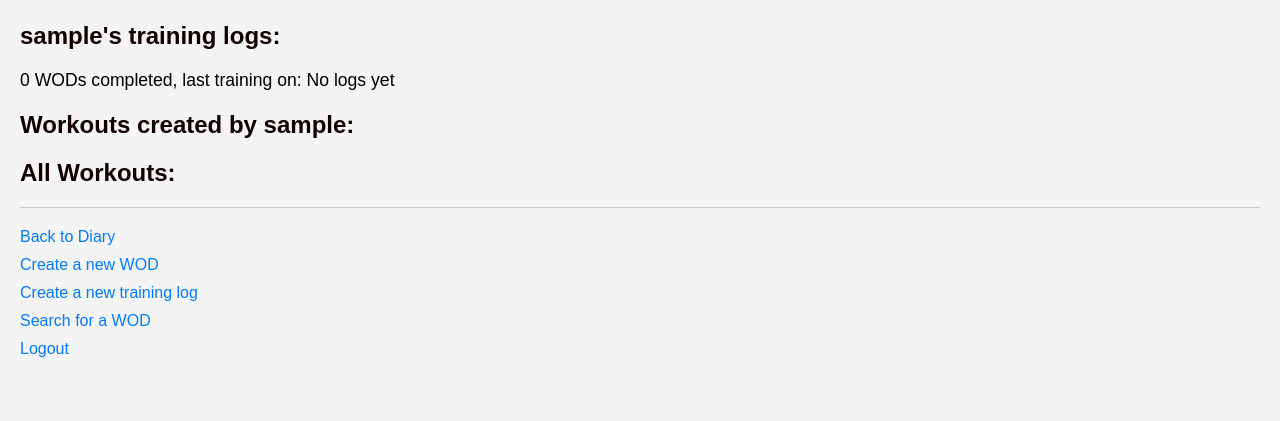
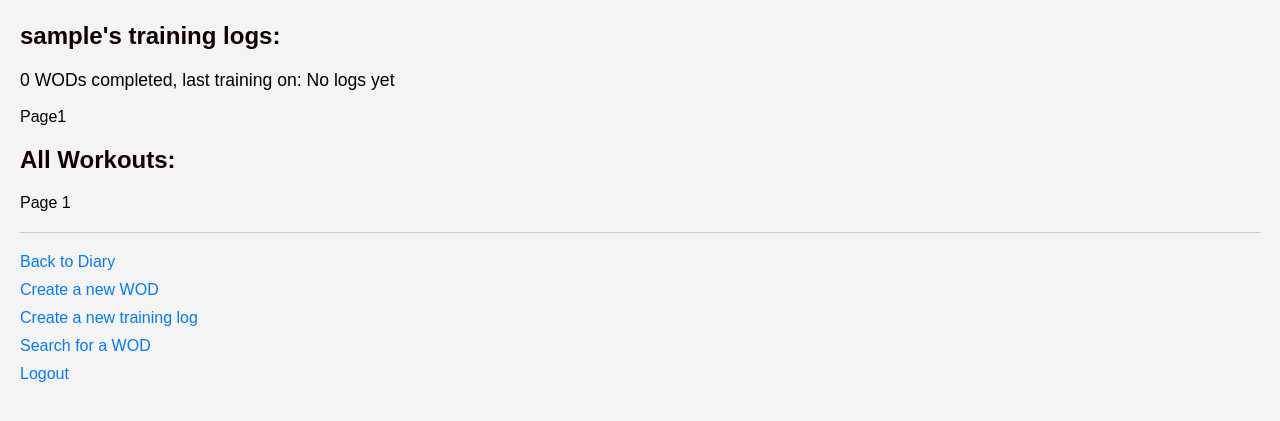
Before and after one commit to lauraelina-git/crossfit, a Flask app: page / in a window 1280 px wide. Shown: the part 78-499 px from the top of the page. Run offline with Flask 3, Linux system fonts and the light colour scheme; the visitor is signed in with stand-in values (Sample User, id 1); data that the repository does not hold is empty.

Commit message:
added pagination to workouts and logs, added indexes for better performance

```diff
--- a/app.py
+++ b/app.py
@@ -44,13 +44,23 @@ def login_required(f):
         return f(*args, **kwargs)
     return decorated_function
 
+@app.before_request
+def setup():
+    """Initialize the database before the first request."""
+    db.initialize_db()
+
 @app.route("/")
 @login_required
 def index():
     """Front-page (Diary) view"""
-    user_workoutlist = workouts.list_workouts(user_id=session["user_id"])
-    workout_list = workouts.list_workouts()
-    user_logs = logs.list_logs(user_id=session["user_id"])
+    page_workouts = request.args.get('page_workouts', 1, type=int)
+    page_logs = request.args.get('page_logs', 1, type=int)
+    per_page = 10
+
+    user_workoutlist = workouts.list_workouts(
+        page=page_workouts, per_page=per_page, user_id=session["user_id"])
+    workout_list = workouts.list_workouts(page=page_workouts, per_page=per_page)
+    user_logs = logs.list_logs(user_id=session["user_id"], page=page_logs, per_page=per_page)
 
     wod_count, last_training = logs.log_summary(user_id=session["user_id"])
     if not last_training:
@@ -58,12 +68,16 @@ def index():
 
     return render_template(
         "index.html",
-        user_workouts = user_workoutlist,
-        workouts = workout_list,
-        logs = user_logs,
-        wod_count = wod_count,
-        last_training = last_training
-        )
+        user_workouts=user_workoutlist,
+        workouts=workout_list,
+        logs=user_logs,
+        wod_count=wod_count,
+        last_training=last_training,
+        page_workouts=page_workouts,
+        page_logs=page_logs,
+        per_page=per_page
+    )
+
 
 @app.route("/new_log", methods=["GET", "POST"])
 @login_required
@@ -227,9 +241,13 @@ def create_workout():
 def show_workout(workout_id):
     """Showing the workout details"""
     wod = workouts.list_workout(int(workout_id))
-    results = logs.list_results(workout_id, session.get("user_id"))
-    comments = workouts.list_comments(workout_id)
     programming = workouts.get_programming(workout_id)
+
+    comments = workouts.list_comments(workout_id, page=1, per_page=10)
+
+    page_results = request.args.get('page_results', 1, type=int)
+    results = logs.list_results(workout_id, session.get("user_id"), page=page_results)
+
     if not wod:
         return "Workout not found", 404
 
@@ -241,12 +259,13 @@ def show_workout(workout_id):
             return redirect(f"/workout/{workout_id}")
 
     return render_template(
-            "show_workout.html",
-            workout = wod,
-            results = results,
-            comments = comments,
-            programming = programming
-            )
+        "show_workout.html",
+        workout=wod,
+        results=results,
+        comments=comments,
+        programming=programming,
+        page_results=page_results
+    )
 
 @app.route("/edit_workout/<int:workout_id>", methods=["GET","POST"])
 @login_required
@@ -299,9 +318,12 @@ def find_workout():
 
     results = []
     query = request.args.get("query")
+    page = request.args.get('page', 1, type=int)
+    per_page = 10
     error = None
+
     if query:
-        results = workouts.find_workouts(query)
+        results = workouts.find_workouts(query, page, per_page)
         if not results:
             error = "No workout found"
 
@@ -309,7 +331,8 @@ def find_workout():
         "find_workout.html",
         query=query,
         results=results,
-        error=error
+        error=error,
+        page=page
     )
 
 @app.route("/like_result/<int:log_id>", methods=["POST"])
@@ -393,3 +416,6 @@ def logout():
     del session["user_id"]
     del session["username"]
     return redirect("/")
+
+if __name__ == "__main__":
+    app.run(debug=True)
--- a/db.py
+++ b/db.py
@@ -8,6 +8,24 @@ def get_connection():
     con.execute("PRAGMA foreign_keys = ON")
     con.row_factory = sqlite3.Row
     return con
+
+
+def initialize_db():
+    """Initialize the database using the schema.sql file."""
+    with open('schema.sql', 'r', encoding='utf-8') as f:
+        sql_script = f.read()
+
+    con = get_connection()
+    cursor = con.cursor()
+
+    cursor.executescript(sql_script)
+
+    cursor.execute("CREATE INDEX IF NOT EXISTS idx_workout_date ON workouts (workout_date)")
+    cursor.execute("CREATE INDEX IF NOT EXISTS idx_log_date ON logs (log_date)")
+    cursor.execute("CREATE INDEX IF NOT EXISTS idx_workout_id ON comments (workout_id)")
+
+    con.commit()
+    con.close()
 
 def execute(sql, params=None):
     """Execute a write operation (INSERT, UPDATE, DELETE)."""
--- a/logs.py
+++ b/logs.py
@@ -19,29 +19,23 @@ def add_log(log_date, log_text, user_id, workout_id):
         print(f"Error adding log: {e}")
         return None
 
-def list_logs(user_id=None):
+def list_logs(user_id=None, page=1, per_page=10):
     """Return all logs or logs for a specific user, ordered by date descending."""
+    offset = (page - 1) * per_page
     if user_id is None:
-        sql = """SELECT id,
-                        log_date,
-                        log_text,
-                        user_id,
-                        workout_id
+        sql = """SELECT id, log_date, log_text, user_id, workout_id
                  FROM logs
-                 ORDER BY log_date DESC"""
-        return db.query(sql)
+                 ORDER BY log_date DESC
+                 LIMIT ? OFFSET ?"""
+        return db.query(sql, [per_page, offset])
 
-    sql = """SELECT l.id,
-                    l.log_date,
-                    l.log_text,
-                    l.workout_id,
-                    w.workout_date
+    sql = """SELECT l.id, l.log_date, l.log_text, l.workout_id, w.workout_date
             FROM logs l
             JOIN workouts w ON l.workout_id = w.id
             WHERE l.user_id = ?
             ORDER BY l.log_date DESC
-            """
-    return db.query(sql, [user_id])
+            LIMIT ? OFFSET ?"""
+    return db.query(sql, [user_id, per_page, offset])
 
 def list_log(log_id):
     """Return a single log entry by ID, including workout and user details."""
@@ -91,8 +85,9 @@ def remove_log(log_id, user_id):
         print(f"Error deleting log: {e}")
         return False
 
-def list_results(workout_id, user_id=None):
-    """list the results of the workout"""
+def list_results(workout_id, user_id=None, page=1, per_page=10):
+    """List the results of the workout with pagination."""
+    offset = (page - 1) * per_page
     sql = """SELECT
                 logs.id,
                 logs.log_date,
@@ -105,8 +100,9 @@ def list_results(workout_id, user_id=None):
              LEFT JOIN likes ON logs.id = likes.log_id
              WHERE logs.workout_id = ?
              GROUP BY logs.id
-             ORDER BY logs.log_date DESC"""
-    results = db.query(sql, [workout_id])
+             ORDER BY logs.log_date DESC
+             LIMIT ? OFFSET ?"""
+    results = db.query(sql, [workout_id, per_page, offset])
     results = [dict(r) for r in results]
 
     if user_id:
@@ -115,8 +111,7 @@ def list_results(workout_id, user_id=None):
                         FROM likes
                         WHERE log_id = ?
                         AND user_id = ?"""
-
-            liked= db.query(sql, [r["id"], user_id])
+            liked = db.query(sql, [r["id"], user_id])
             r["user_has_liked"] = bool(liked)
     return results
 
--- a/schema.sql
+++ b/schema.sql
@@ -1,11 +1,11 @@
-CREATE TABLE users (
+CREATE TABLE IF NOT EXISTS users (
     id INTEGER PRIMARY KEY,
     username TEXT UNIQUE,
     password_hash TEXT,
     is_coach INTEGER NOT NULL DEFAULT 0
 );
 
-CREATE TABLE workouts (
+CREATE TABLE IF NOT EXISTS workouts (
     id INTEGER PRIMARY KEY,
     workout_date DATE NOT NULL,
     warmup_description TEXT,
@@ -15,7 +15,9 @@ CREATE TABLE workouts (
     workout_image TEXT
 );
 
-CREATE TABLE logs (
+CREATE INDEX IF NOT EXISTS idx_workout_date ON workouts (workout_date);
+
+CREATE TABLE IF NOT EXISTS logs (
     id INTEGER PRIMARY KEY,
     log_date DATE NOT NULL,
     log_text TEXT,
@@ -23,20 +25,24 @@ CREATE TABLE logs (
     workout_id INTEGER NOT NULL REFERENCES workouts(id) ON DELETE CASCADE
 );
 
-CREATE TABLE comments (
+CREATE INDEX IF NOT EXISTS idx_log_date ON logs (log_date);
+
+CREATE TABLE IF NOT EXISTS comments (
     id INTEGER PRIMARY KEY,
     workout_id INTEGER NOT NULL REFERENCES workouts(id) ON DELETE CASCADE,
     user_id INTEGER NOT NULL REFERENCES users(id) ON DELETE CASCADE,
     comment_text TEXT NOT NULL
 );
 
-CREATE TABLE likes (
+CREATE INDEX IF NOT EXISTS idx_workout_id ON comments (workout_id);
+
+CREATE TABLE IF NOT EXISTS likes (
     id INTEGER PRIMARY KEY,
     log_id INTEGER NOT NULL REFERENCES logs(id) ON DELETE CASCADE,
     user_id INTEGER NOT NULL REFERENCES users(id) ON DELETE CASCADE
 );
 
-CREATE TABLE programming (
+CREATE TABLE IF NOT EXISTS programming (
     id INTEGER PRIMARY KEY,
     workout_id INTEGER NOT NULL REFERENCES workouts(id) ON DELETE CASCADE,
     programming_week TEXT
--- a/templates/add_log.html
+++ b/templates/add_log.html
@@ -1,10 +1,10 @@
 {% extends 'layout.html' %}
 
-{% block title %}New Training Log{% endblock %}
+{% block title %}Add a New Training Log{% endblock %}
 
 {% block content %}
 <body>
-  <h2>Create a new training log</h2>
+  <h2>Add a new training log</h2>
 
   {% if selected_wod %}
   <h3>WOD Details</h3>
@@ -13,7 +13,7 @@
   <p><strong>WOD:</strong> {{ selected_wod.wod_description }}</p>
   <p><strong>Extras:</strong> {{ selected_wod.extras_description }}</p>
 
-  <form action="/new_log" method="post">
+  <form action="/add_log/{{ selected_wod.id }}" method="post">
     <p>
       <label for="log_date"><strong>Date I did this WOD:</strong></label><br>
       <input type="date" id="log_date" name="log_date" required>
--- a/templates/index.html
+++ b/templates/index.html
@@ -14,22 +14,36 @@
   </li>
   {% endfor %}
 </ul>
-{% if session.is_coach == 1 %}
-<h2>Workouts created by {{ session.username }}:</h2>
-<ul>
-  {% for workout in user_workouts %}
-  <li>
-    <a href="/workout/{{ workout.id }}">WOD {{ workout.workout_date }}</a>
-  </li>
-  {% endfor %}
-</ul>
+
+<div class="pagination">
+    {% if page_logs > 1 %}
+        <a href="{{ url_for('index', page_logs=page_logs - 1) }}">Edellinen</a>
+    {% endif %}
+    <span> Page{{ page_logs }}</span>
+    {% if logs|length >= per_page %}
+        <a href="{{ url_for('index', page_logs=page_logs + 1) }}">Seuraava</a>
+    {% endif %}
+</div>
+
 <h2>All Workouts:</h2>
 <ul>
   {% for workout in workouts %}
   <li>
     <a href="/workout/{{ workout.id }}">WOD {{ workout.workout_date }}</a>
+    {% if session.is_coach == 1 %}
+        <a href="/edit_workout/{{ workout.id }}">(Edit Workout){% if workout.user_id == session.user_id %}*{% endif %}</a>
+    {% endif %}
   </li>
   {% endfor %}
 </ul>
-{% endif %}
+
+<div class="pagination">
+    {% if page_workouts > 1 %}
+        <a href="{{ url_for('index', page_workouts=page_workouts - 1) }}">Previous</a>
+    {% endif %}
+    <span>Page {{ page_workouts }}</span>
+    {% if workouts|length == per_page %}
+        <a href="{{ url_for('index', page_workouts=page_workouts + 1) }}">Next</a>
+    {% endif %}
+</div>
 {% endblock %}
```
Also changed, not shown: templates/find_workout.html (+11 -0 lines), templates/show_workout.html (+11 -18 lines), workouts.py (+24 -17 lines).
